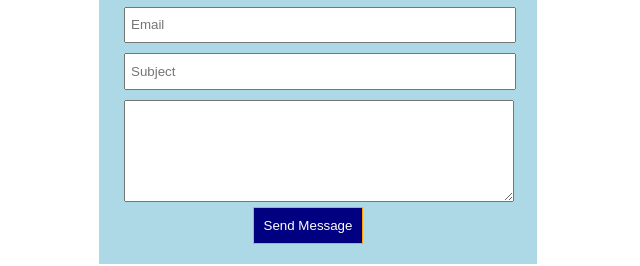
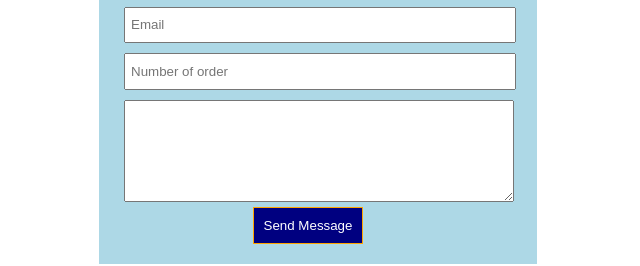
Before and after one commit to nafisaislam47/nafisa-restaurant, a plain HTML site: page index.html in a window 1280 px wide. Shown: the part 2779-3045 px from the top of the page, 592-1232 px from the left. Drawn offline with Linux system fonts and the light colour scheme.

Commit message:
Update index.html

```diff
--- a/index.html
+++ b/index.html
@@ -288,7 +288,7 @@
                 <h2>Get in touch</h2>
                 <input type="text" placeholder="Name" name="name">
                 <input type="email" placeholder="Email" name="email">
-                <input type="number" placeholder="Subject" >
+                <input type="number" placeholder="Number of order" >
                 <textarea rows="6" placeholder="Type Message" name="message">
                 </textarea>
                 <button>Send Message</button>
```
